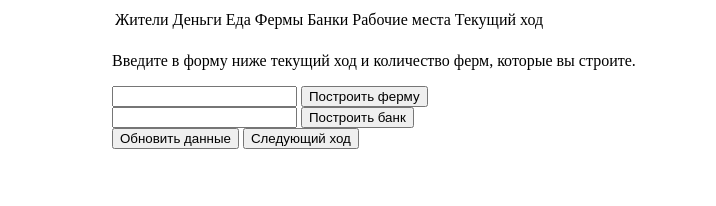
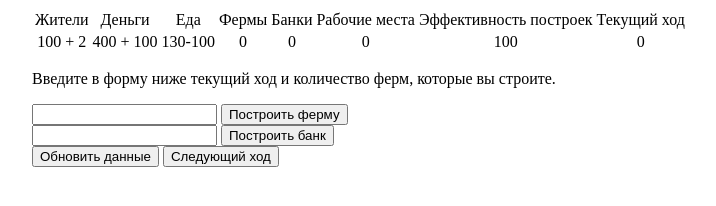
Before and after one commit to PanshinAnd/-PanshinAnd.errortopia.io-, a plain HTML site: page index.html in a window 1280 px wide. Shown: the whole page, without its empty margins (208-924 px from the left). Drawn offline with Linux system fonts and the light colour scheme.

Commit message:
Отображение эффективности зданий в html

```diff
--- a/index.html
+++ b/index.html
@@ -19,6 +19,7 @@
             <td>Фермы</td>
             <td>Банки</td>
             <td>Рабочие места</td>
+            <td>Эффективность построек</td>
             <td>Текущий ход </td>
           </tr>
           <tr>
@@ -28,6 +29,7 @@
             <td id='farm'></td>
             <td id='bank'></td>
             <td id="workplaces"></td>
+            <td id='buildEfficiency'></td>
             <td id='currentTurn'></td>
           </tr>
         </table>
--- a/main.js
+++ b/main.js
@@ -13,8 +13,8 @@ class Building {
   }
 }
 
-let farm = new Building("food", 70, 25, 0);
-let bank = new Building("money", 25, 20, 0);
+let farm = new Building("food", 0.7, 25, 0);
+let bank = new Building("money", 0.25, 20, 0);
 
 const populationGrowth = 0.02;
 let population = 100;
@@ -26,24 +26,36 @@ let balanceFood, balanceMoney, balancePopulation = 0;
 
 function balanceAccrual(){
   balanceMoney = Math.floor(Math.min(population,sumWorkplaces()) * 3) + bank.income();
-  balanceFood = food - population + farm.income();
-  if (population > workplaces)
+  if (population > sumWorkplaces()){
     balanceMoney += population-sumWorkplaces() + bank.income();
-  balancePopulation = population * populationGrowth - population;
-  //Если еды с учетом прироста не хватает на население с учетом прироста, то
+  }
+  balanceFood = Math.floor(farm.income() - population);
+  balancePopulation = Math.floor(population * populationGrowth);
+  if(food == 0){
+    balancePopulation = 0;
+  }
+  //Если прирост еды положительный, и
+  //Еды с учетом прироста не хватает на население с учетом прироста, то
   //баланс населения равен разнице между едой (с уч.прироста) и популяцией (с уч.прироста)
-  if ((food+balanceFood) < (population + balancePopulation){
-    balancePopulation = (food + balanceFood) - (population - balancePopulation);
+  if (balanceFood >= 0 && (food+balanceFood) < (population + balancePopulation) && (farm.income() < population)){
+    balancePopulation = (food + balanceFood) - (population + balancePopulation);
   }
 }
 
 function buildEfficiency(){
+  let td;
+  let result;
+  td = document.getElementById("buildEfficiency");
   if (sumWorkplaces() <= population){
-      return 1;
+    result = 100;
+    td.innerHTML = result;
+      return result;
   }
  else{
     let result = population / sumWorkplaces();
+    result = result * 100;
     result = result.toFixed(2);
+    td.innerHTML = result;
     return result;
   }
 }
@@ -101,6 +113,13 @@ function nextTurn() {
   money += balanceMoney;
   food += balanceFood;
   population += balancePopulation;
+
+  if(food < 0){
+    population += food;
+    food = 0;
+  }
+
+
   currentTurn ++;
   updateStat();
 }
--- a/style.css
+++ b/style.css
@@ -7,7 +7,7 @@ table {
   border-color: red;
   margin-left: auto;
   margin-right: auto;
-  width:40em;
+  width:50em;
 }
 .break {
   flex-basis: 100%;
```
